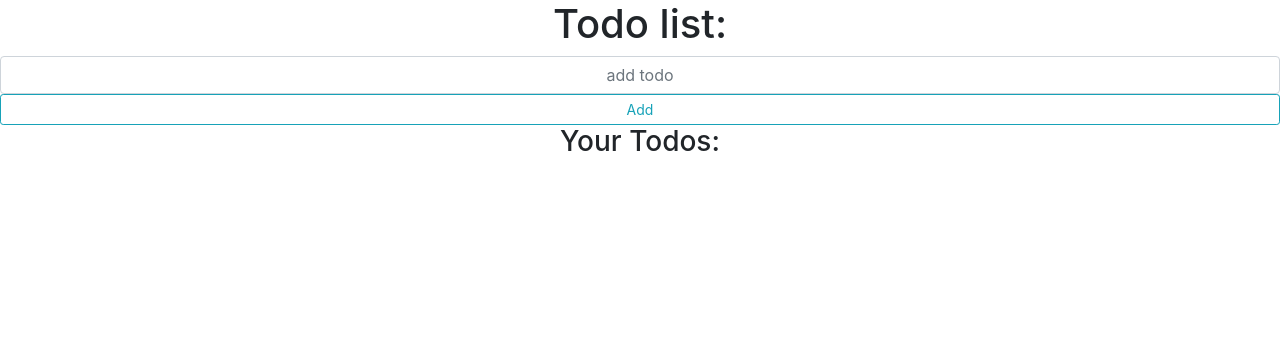
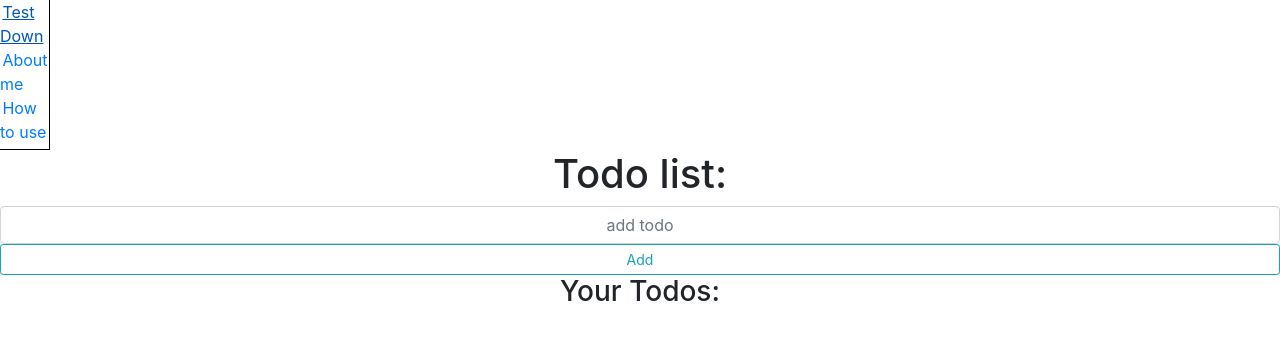
Before and after one commit to EranShiber/addToDo, a plain HTML site: page index.html in a window 1280 px wide. Drawn offline with nearby package versions, Linux system fonts and the light colour scheme.

Commit message:
added tested nav bar

```diff
--- a/index.html
+++ b/index.html
@@ -7,6 +7,14 @@
     <link rel="stylesheet" href="https://stackpath.bootstrapcdn.com/bootstrap/4.1.3/css/bootstrap.min.css" integrity="sha384-MCw98/SFnGE8fJT3GXwEOngsV7Zt27NXFoaoApmYm81iuXoPkFOJwJ8ERdknLPMO" crossorigin="anonymous">
 </head>
 <body>
+    <nav>
+            <div class="dropdown">
+        <a href="#">Test Down</a>
+        <a href="#">About me</a>
+        <a href="#">How to use</a>
+        <a href="#">My Github</a>
+          </div>
+    </nav>
     <h1 class="text-center">Todo list:</h1>
     <header>
     <form id="form">
@@ -20,7 +28,7 @@
         </ul>
 
     </main>
-
+    <div></div>
  <script src="script.js">
  </script>
 </body>
--- a/style.css
+++ b/style.css
@@ -9,7 +9,7 @@ ul {
 }
 .myLi {
     cursor: pointer;
-    transition: 0.8s;
+    transition: 8s ease;
 }
 .myLi:hover {
     text-decoration: none;
@@ -17,5 +17,23 @@ ul {
     font-size: 1.5em;
     color: white;
 }
-.btn1 {
+.dropdown {
+text-decoration: none;
+ width: 50px;
+ overflow: hidden;
+ height: 20px;
+ transition: height 2s ease-out;
 }
+.dropdown a {
+    padding: 5%;
+    text-decoration: none;
+
+}
+.dropdown:hover{
+    height: 150px;
+}
+.dropdown:hover{
+    transition: height 4s ease;
+    border-bottom: 1px solid black;
+    border-right: 1px solid black;
+}
```
